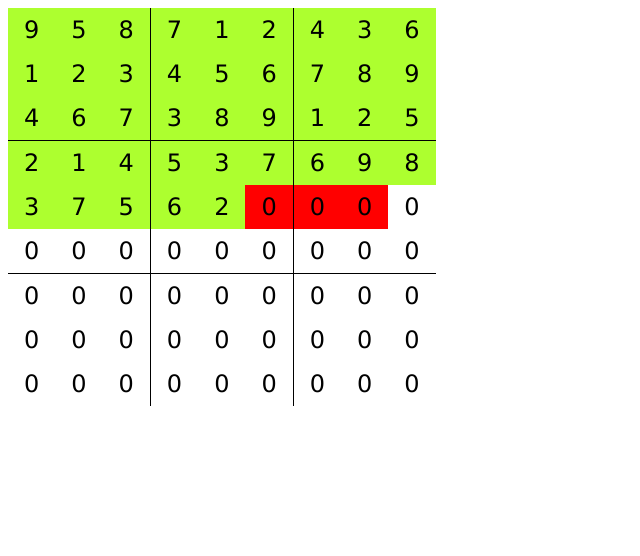
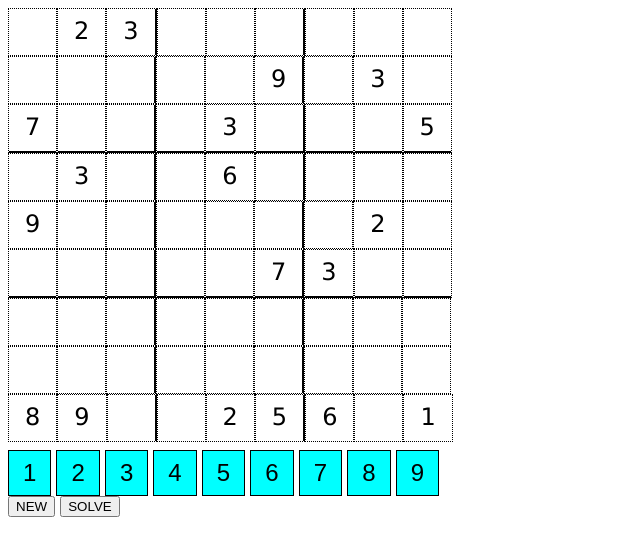
Before and after one commit to avithemad/sudoku-solver, a plain HTML site: page index.html in a window 1280 px wide. Shown: the whole page, without its empty margins (0-640 px from the left). Drawn offline with Linux system fonts and the light colour scheme.

Commit message:
Added new and solve button in order to generate and solve sudoku puzzles

```diff
--- a/index.html
+++ b/index.html
@@ -1,17 +1,28 @@
 <!DOCTYPE html>
 <html lang="en">
+  <head>
+    <meta charset="UTF-8" />
+    <meta http-equiv="X-UA-Compatible" content="IE=edge" />
+    <meta name="viewport" content="width=device-width, initial-scale=1.0" />
+    <link rel="stylesheet" href="style.css" />
+    <title>Sudoku solver</title>
+  </head>
 
-<head>
-    <meta charset="UTF-8">
-    <meta http-equiv="X-UA-Compatible" content="IE=edge">
-    <meta name="viewport" content="width=device-width, initial-scale=1.0">
-    <link rel="stylesheet" href="style.css">
-    <title>Sudoku solver</title>
-</head>
-
-<body>
+  <body>
     <div id="sudoku"></div>
+    <div class="input-section">
+      <button class="input-box">1</button>
+      <button class="input-box">2</button>
+      <button class="input-box">3</button>
+      <button class="input-box">4</button>
+      <button class="input-box">5</button>
+      <button class="input-box">6</button>
+      <button class="input-box">7</button>
+      <button class="input-box">8</button>
+      <button class="input-box">9</button>
+    </div>
+    <button id="new">NEW</button>
+    <button id="solve">SOLVE</button>
     <script src="script_ui.js"></script>
-</body>
-
+  </body>
 </html>
--- a/script_ui.js
+++ b/script_ui.js
@@ -13,17 +13,6 @@ for (let i = 0; i < 9; i++) {
   ids.push(idRow);
 }
 
-const randomRow = 0;
-for (let i = 0; i < 9; i++) {
-    while (
-        sudoku[randomRow].filter((e) => e == sudoku[randomRow][i]).length !=
-            1 ||
-        sudoku[randomRow][i] == 0
-    ) {
-        sudoku[randomRow][i] = Math.floor(Math.random() * 10);
-    }
-}
-
 sudokuDiv = document.getElementById("sudoku");
 sudokuDiv.style["font-size"] = "x-large";
 
@@ -33,19 +22,22 @@ for (let i = 0; i < 9; i++) {
   rowDiv.style.display = "flex";
   for (let j = 0; j < 9; j++) {
     newDiv = document.createElement("div");
-        newDiv.innerText = sudoku[i][j];
+    // newDiv.innerText = sudoku[i][j];
     newDiv.style["padding"] = "8px 16px";
-        if (i == 0) {
-            newDiv.className = "green-square";
-        }
+    newDiv.className = "sudoku-square";
     newDiv.id = ids[i][j];
     if ((i + 1) % 3 == 0 && i != 8) {
-            newDiv.style["border-bottom"] = "1px solid";
+      newDiv.style["border-bottom"] = "2px solid";
     }
 
     if ((j + 1) % 3 == 0 && j != 8) {
-            newDiv.style["border-right"] = "1px solid";
+      newDiv.style["border-right"] = "2px solid";
     }
+    newDiv.onclick = () => {
+      document.getElementById(i.toString() + j.toString()).style[
+        "background-color"
+      ] = "cadetblue";
+    };
     rowDiv.appendChild(newDiv);
   }
   sudokuDiv.appendChild(rowDiv);
@@ -74,8 +66,30 @@ function validate(i, j, val) {
   }
   return true;
 }
-let reached = false;
-let ct = 1;
+let reached;
+let currentSolution;
+function resetSudoku() {
+  for (let i = 0; i < 9; i++) {
+    for (let j = 0; j < 9; j++) {
+      sudoku[i][j] = 0;
+    }
+  }
+}
+function generateSolution() {
+  // randomize one of the row
+  resetSudoku();
+  const randomRow = Math.floor(Math.random() * 9);
+  for (let i = 0; i < 9; i++) {
+    while (
+      sudoku[randomRow].filter((e) => e == sudoku[randomRow][i]).length != 1 ||
+      sudoku[randomRow][i] == 0
+    ) {
+      sudoku[randomRow][i] = Math.floor(Math.random() * 10);
+    }
+  }
+  reached = false;
+  solve();
+}
 function solve() {
   if (reached) return;
   for (let i = 0; i < 9; i++) {
@@ -84,32 +98,7 @@ function solve() {
         for (let k = 1; k < 10; k++) {
           if (validate(i, j, k)) {
             sudoku[i][j] = k;
-                        if (!reached) {
-                            setTimeout(() => {
-                                document.getElementById(
-                                    i.toString() + j.toString()
-                                ).innerHTML = k;
-                                document.getElementById(
-                                    i.toString() + j.toString()
-                                ).className = "green-square";
-                            }, ct * 50);
-                        }
-                        ct++;
-                        solve();
-                        if (!reached) {
-                            setTimeout(() => {
-                                document.getElementById(
-                                    i.toString() + j.toString()
-                                ).innerHTML = 0;
-                                document.getElementById(
-                                    i.toString() + j.toString()
-                                ).className = "red-square";
-                            }, ct * 50);
-                        }
-                        ct++;
-                        // document.getElementById(
-                        //     i.toString() + j.toString()
-                        // ).innerHTML = 0;
+            this.solve();
             sudoku[i][j] = 0;
           }
         }
@@ -118,13 +107,32 @@ function solve() {
     }
   }
   reached = true;
+  // add some random values into the grid
+  currentSolution = JSON.parse(JSON.stringify(sudoku));
+  for (let i = 0; i < 9; i++) {
+    for (let j = 0; j < 9; j++) {
+      document.getElementById(i.toString() + j.toString()).innerText = "";
+    }
+  }
+  for (let i = 0; i < 20; i++) {
+    const x = Math.floor(Math.random() * 9);
+    const y = Math.floor(Math.random() * 9);
+    document.getElementById(x.toString() + y.toString()).innerText =
+      sudoku[x][y];
+  }
 }
 
-function sleep(ms) {
-    var start = new Date().getTime(),
-        expire = start + ms;
-    while (new Date().getTime() < expire) {}
-    return;
+function updateSolved() {
+  console.log(currentSolution);
+  for (let i = 0; i < 9; i++) {
+    for (let j = 0; j < 9; j++) {
+      document.getElementById(i.toString() + j.toString()).innerText =
+        currentSolution[i][j];
+    }
+  }
 }
 
-solve();
+document.getElementById("new").onclick = generateSolution;
+document.getElementById("solve").onclick = updateSolved;
+
+generateSolution();
--- a/style.css
+++ b/style.css
@@ -2,6 +2,7 @@ body {
     font-family: "Lucida Sans", "Lucida Sans Regular", "Lucida Grande",
         "Lucida Sans Unicode", Geneva, Verdana, sans-serif;
 }
+
 .red-square {
     background-color: red;
 }
@@ -9,3 +10,32 @@ body {
 .green-square {
     background-color: greenyellow;
 }
+
+.sudoku-square {
+    min-height: 30px;
+    min-width: 15px;
+    border: 1px dotted
+}
+
+.sudoku-square:hover {
+    background-color: cadetblue;
+}
+
+.input-section {
+    padding-top: 8px;
+}
+
+.input-box {
+    background-color: aqua;
+    border: 1px solid;
+    padding: 8px 14px;
+    font-size: x-large;
+}
+
+.input-box:hover {
+    opacity: 50%;
+}
+
+.input-box:active {
+    opacity: 60%;
+}
```
Lines whose indentation alone changed are shown as unchanged.
